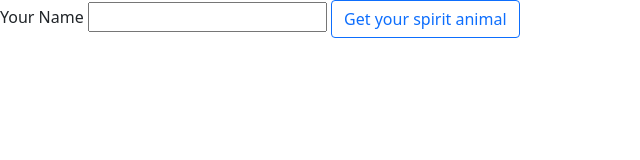
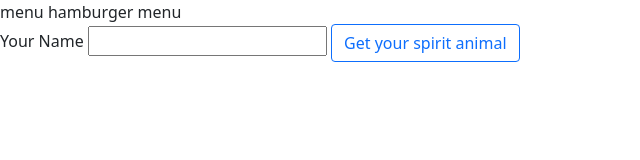
Before and after one commit to barrycumbie/improved-computing-machine-spiritAnimal, a plain HTML site: page index.html in a window 1280 px wide. Shown: the whole page, without its empty margins (0-640 px from the left). Drawn offline with nearby package versions, Linux system fonts and the light colour scheme.

Commit message:
Update index.html

```diff
--- a/index.html
+++ b/index.html
@@ -10,13 +10,15 @@
 
 </head>
 <body>
-<!-- partial:index.partial.html -->
+
+<nav>menu hamburger menu</nav>
+
 <label for="bakerName">Your Name</label>
 <input id="bakerName" type="text">
 <button id="btnGetAnimal" class="btn btn-outline-primary btn-med">Get your spirit animal</button>
 <div id="greetingArea"></div>
 <div id="animalArea"></div>
-<!-- partial -->
+
   <script src='https://cdnjs.cloudflare.com/ajax/libs/jquery/3.7.1/jquery.min.js'></script>
   <script src='https://cdnjs.cloudflare.com/ajax/libs/jqueryui/1.14.0/jquery-ui.min.js'></script>
   <script src='https://cdnjs.cloudflare.com/ajax/libs/bootstrap/5.3.3/js/bootstrap.min.js'></script>
```
